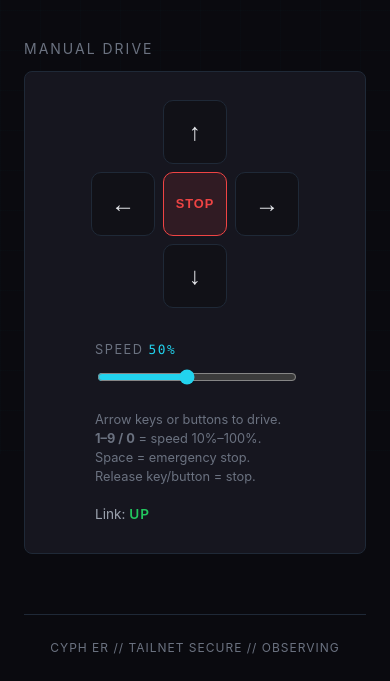
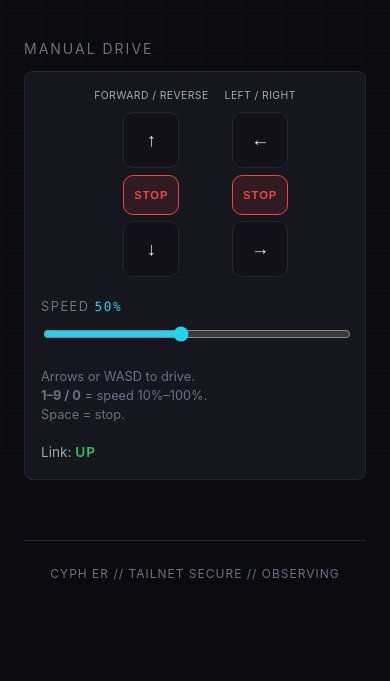
Before and after one commit to gearhed90/cypher-esp32, a Flask app: page / in a window 390 px wide. Shown: the part 390-1071 px from the top of the page. After the commit the page ends 970 px from the top, so only its background shows below. Run offline with Flask 3, Linux system fonts and the light colour scheme.

Commit message:
Dual-stick drive UI for mobile; fix button binding without #dpad
- Replace classic d-pad with Forward/Reverse + Left/Right stick groups
- bindDpad() now selects all .drive-btn (works without #dpad)
- Mobile-friendly dual-stick CSS: sticks side-by-side, speed below on narrow screens

```diff
--- a/pi/dashboard/static/css/style.css
+++ b/pi/dashboard/static/css/style.css
@@ -229,6 +229,7 @@
   border: 1px solid var(--border-color);
   border-radius: 8px;
   padding: 28px;
+  overflow: hidden;
 }
 
 .drive-layout {
@@ -238,21 +239,44 @@
   align-items: center;
 }
 
-/* D-pad grid: 3 columns, 3 rows; center is STOP */
-.dpad {
-  display: grid;
-  grid-template-columns: repeat(3, 72px);
-  grid-template-rows: repeat(3, 72px);
-  gap: 8px;
-  justify-items: center;
-  align-items: center;
+/* Dual-stick layout */
+.drive-layout.dual-stick {
+  display: flex;
+  flex-direction: row;
+  flex-wrap: wrap;
+  gap: 1rem 1.5rem;
+  justify-content: center;
+  align-items: flex-start;
 }
 
-.dpad .drive-btn:nth-child(1) { grid-column: 2; grid-row: 1; } /* ↑ */
-.dpad .drive-btn:nth-child(2) { grid-column: 1; grid-row: 2; } /* ← */
-.dpad .drive-btn:nth-child(3) { grid-column: 2; grid-row: 2; } /* STOP */
-.dpad .drive-btn:nth-child(4) { grid-column: 3; grid-row: 2; } /* → */
-.dpad .drive-btn:nth-child(5) { grid-column: 2; grid-row: 3; } /* ↓ */
+.stick-group {
+  display: flex;
+  flex-direction: column;
+  align-items: center;
+  gap: 0.4rem;
+  flex: 0 0 auto;
+}
+
+.stick-label {
+  font-size: 0.7rem;
+  opacity: 0.7;
+  text-transform: uppercase;
+  letter-spacing: 0.04em;
+  margin-bottom: 0.15rem;
+  white-space: nowrap;
+}
+
+.stick-group .drive-btn {
+  width: 64px;
+  height: 64px;
+  font-size: 1.25rem;
+}
+
+.stick-group .drive-btn.stop {
+  width: 64px;
+  height: 44px;
+  font-size: 0.75rem;
+}
 
 .drive-btn {
   width: 72px;
@@ -302,7 +326,9 @@
   display: flex;
   flex-direction: column;
   gap: 18px;
-  min-width: 200px;
+  min-width: 180px;
+  width: 100%;
+  max-width: 280px;
 }
 
 .speed-block label {
@@ -367,19 +393,41 @@
     font-size: 1.85rem;
   }
 
-  .drive-layout {
-    flex-direction: column;
-    align-items: center;
+  .controls-section {
+    max-width: 100%;
   }
 
-  .dpad {
-    grid-template-columns: repeat(3, 64px);
-    grid-template-rows: repeat(3, 64px);
+  .control-card {
+    padding: 16px;
+  }
+}
+
+/* Phone: sticks side-by-side, speed full width below */
+@media (max-width: 480px) {
+  .drive-layout.dual-stick {
+    gap: 0.75rem 1rem;
   }
 
-  .drive-btn {
-    width: 64px;
-    height: 64px;
+  .stick-group .drive-btn {
+    width: 56px;
+    height: 56px;
+    font-size: 1.15rem;
+  }
+
+  .stick-group .drive-btn.stop {
+    width: 56px;
+    height: 40px;
+    font-size: 0.7rem;
+  }
+
+  .stick-label {
+    font-size: 0.65rem;
+  }
+
+  .drive-side {
+    flex-basis: 100%;
+    max-width: none;
+    margin-top: 0.5rem;
   }
 }
 
--- a/pi/dashboard/static/js/main.js
+++ b/pi/dashboard/static/js/main.js
@@ -134,11 +134,10 @@
 
 /* ---------- Button (pointer) handlers ---------- */
 function bindDpad() {
-  const dpad = document.getElementById('dpad');
-  if (!dpad) return;
-
-  dpad.querySelectorAll('.drive-btn').forEach(btn => {
+  // Bind every drive button on the page (works with dual-stick or old d-pad)
+  document.querySelectorAll('.drive-btn').forEach(btn => {
     const dir = btn.dataset.dir;
+    if (!dir) return;
 
     const onDown = (e) => {
       e.preventDefault();
--- a/pi/dashboard/templates/index.html
+++ b/pi/dashboard/templates/index.html
@@ -56,37 +56,42 @@
       <!-- Manual Control -->
       <section class="controls-section">
         <div class="section-title">MANUAL DRIVE</div>
+        <div class="control-card">
+          <div class="drive-layout dual-stick">
 
-        <div class="control-card">
-          <div class="drive-layout">
-            <!-- D-pad -->
-            <div class="dpad" id="dpad">
-              <button class="drive-btn" data-dir="forward" title="Forward (↑)">↑</button>
-              <button class="drive-btn" data-dir="left" title="Left (←)">←</button>
+            <!-- Left stick: Forward / Reverse -->
+            <div class="stick-group">
+              <div class="stick-label">Forward / Reverse</div>
+              <button class="drive-btn" data-dir="forward" title="Forward (↑ / W)">↑</button>
               <button class="drive-btn stop" data-dir="stop" title="Stop (Space)">STOP</button>
-              <button class="drive-btn" data-dir="right" title="Right (→)">→</button>
-              <button class="drive-btn" data-dir="back" title="Back (↓)">↓</button>
+              <button class="drive-btn" data-dir="back" title="Reverse (↓ / S)">↓</button>
             </div>
 
-            <!-- Speed + status -->
+            <!-- Right stick: Left / Right -->
+            <div class="stick-group">
+              <div class="stick-label">Left / Right</div>
+              <button class="drive-btn" data-dir="left" title="Left (← / A)">←</button>
+              <button class="drive-btn stop" data-dir="stop" title="Stop (Space)">STOP</button>
+              <button class="drive-btn" data-dir="right" title="Right (→ / D)">→</button>
+            </div>
+
+            <!-- Speed -->
             <div class="drive-side">
               <div class="speed-block">
                 <label for="speed">SPEED <span id="speed-val">50%</span></label>
                 <input type="range" id="speed" min="10" max="100" value="50" step="10">
               </div>
-
               <div class="hint">
-                Arrow keys or buttons to drive.<br>
+                Arrows or WASD to drive.<br>
                 <strong>1–9 / 0</strong> = speed 10%–100%.<br>
-                Space = emergency stop.<br>
-                Release key/button = stop.
+                Space = stop.
               </div>
-
               <div class="conn-line">
                 <span id="conn-label">Link:</span>
                 <span id="conn-state">{{ 'UP' if bridge_ok else 'DOWN' }}</span>
               </div>
             </div>
+
           </div>
         </div>
       </section>
```
